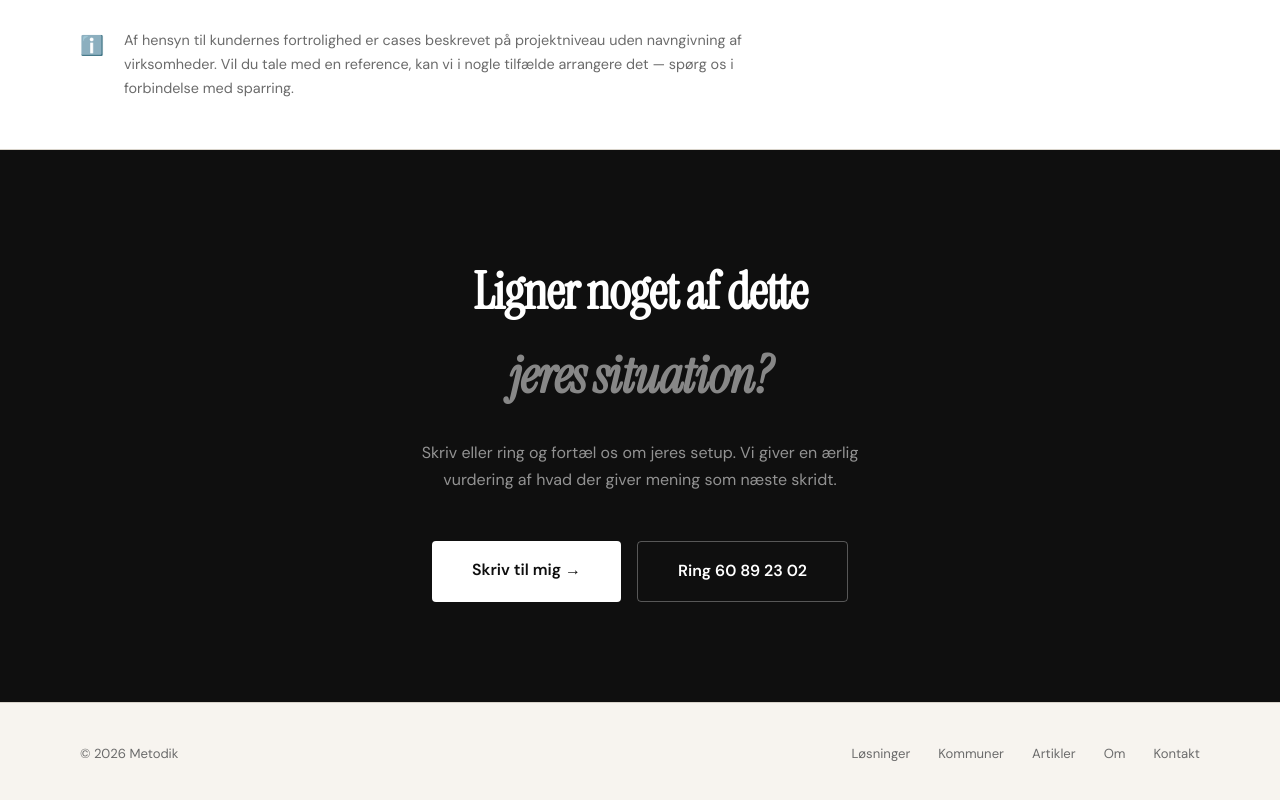
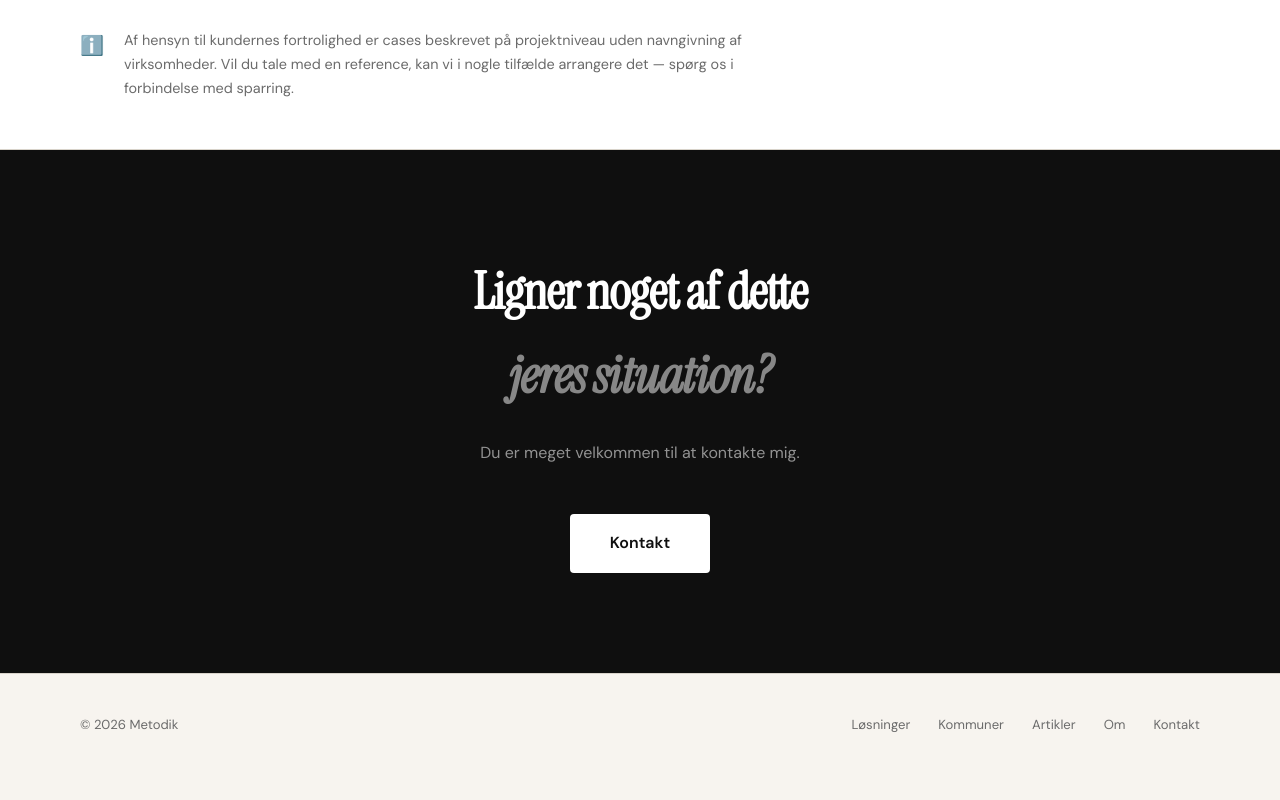
Before and after one commit to JonasMandahlPedersen/metodikweb, a plain HTML site: page cases/index.html in a window 1280 px wide. Shown: the part 2202-3002 px from the top of the page. After the commit the page ends 2977 px from the top, so only its background shows below. Drawn offline with Linux system fonts and the light colour scheme.

Commit message:
Simplificer bund-CTA på case-oversigten
Samme ændring som artikeloversigten: én "Kontakt"-knap til
/kontakt.html i stedet for separate "Skriv til mig / Ring"-knapper.

Co-Authored-By: Claude Sonnet 5 <noreply@anthropic.com>

```diff
--- a/cases/index.html
+++ b/cases/index.html
@@ -308,11 +308,8 @@ height="0" width="0" style="display:none;visibility:hidden"></iframe></noscript>
 
 <div class="cta-section">
   <h2 class="cta-heading">Ligner noget af dette<br><em>jeres situation?</em></h2>
-  <p class="cta-sub">Skriv eller ring og fortæl os om jeres setup. Vi giver en ærlig vurdering af hvad der giver mening som næste skridt.</p>
-  <div class="cta-actions">
-    <a href="mailto:jonas@metodik.dk" class="btn-white">Skriv til mig →</a>
-    <a href="tel:+4560892302" class="btn-ghost-dark">Ring 60 89 23 02</a>
-  </div>
+  <p class="cta-sub">Du er meget velkommen til at kontakte mig.</p>
+  <a href="/kontakt.html" class="btn-white">Kontakt</a>
 </div>
 
 <footer>
```
